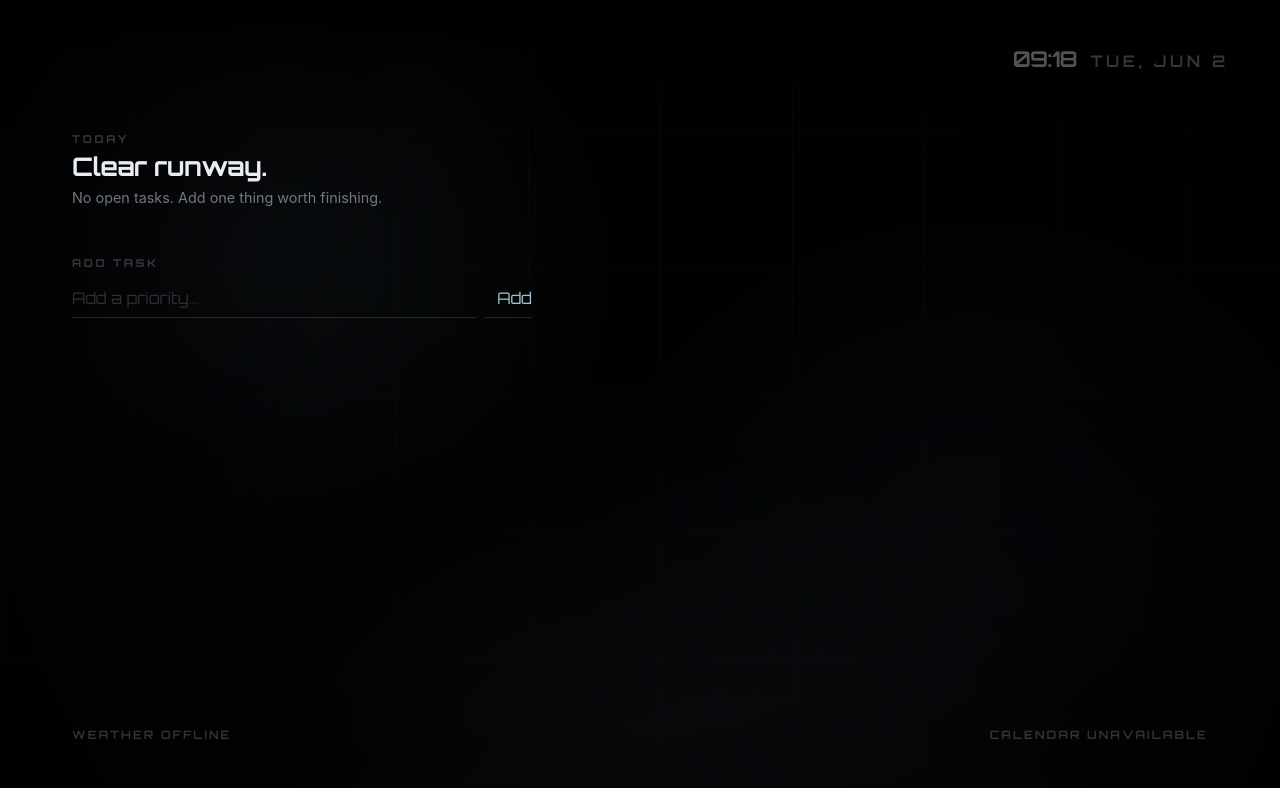
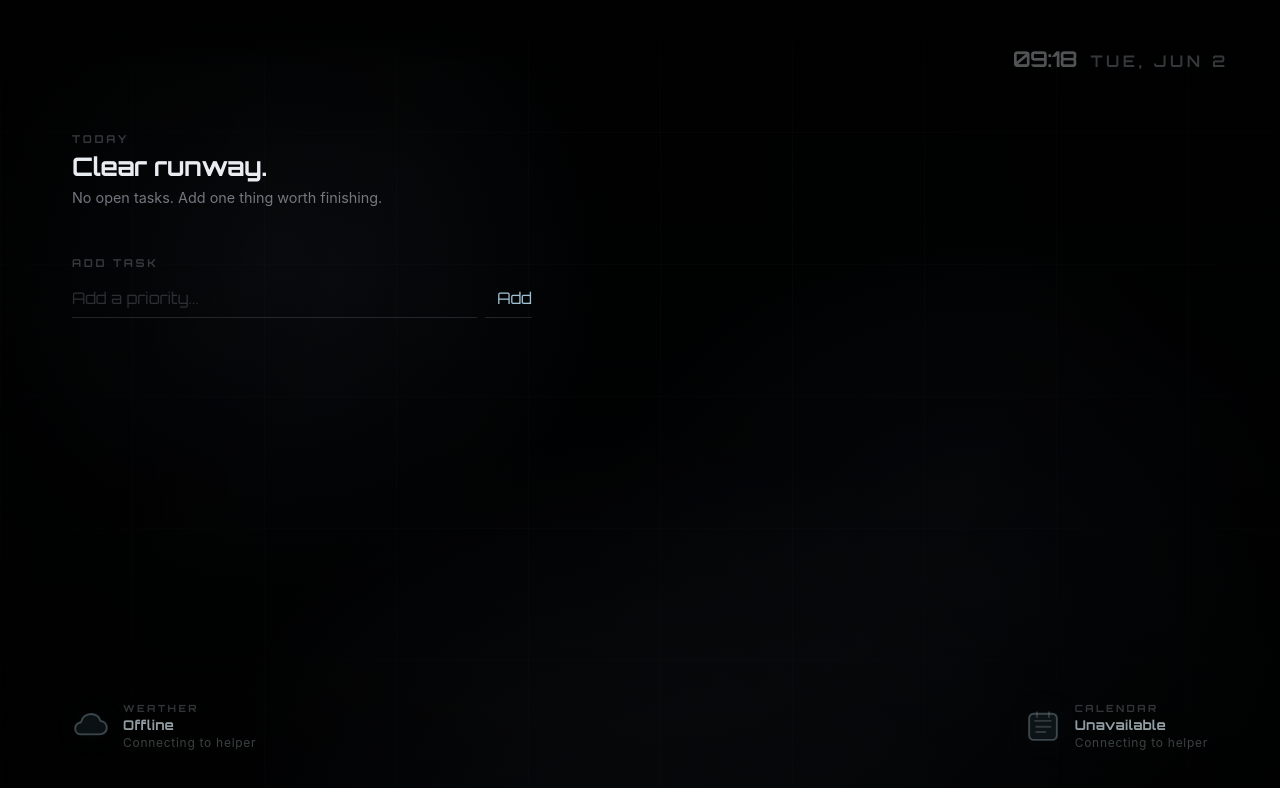
Before and after one commit to damiankovac0-pixel/Custom-BG-MacOS-Plash, a website: page index.html in a window 1280 px wide. Drawn offline with Linux system fonts and the light colour scheme; no server answers.

```diff
--- a/index.html
+++ b/index.html
@@ -5,7 +5,7 @@
     <meta name="viewport" content="width=device-width, initial-scale=1" />
     <meta name="color-scheme" content="dark" />
     <title>CustomBGPlash</title>
-    <link rel="stylesheet" href="styles.css?v=9" />
+    <link rel="stylesheet" href="styles.css?v=11" />
   </head>
   <body class="preboot intro-active">
     <main class="wallpaper" aria-label="Personal time aware macOS wallpaper">
@@ -27,8 +27,29 @@
       </aside>
 
       <aside class="background-signals" aria-label="Weather and calendar signals">
-        <span id="weatherSignal">Weather syncing</span>
-        <span id="calendarSignal">Calendar syncing</span>
+        <section class="signal signal-weather" id="weatherSignal" data-status="syncing" aria-label="Weather">
+          <svg class="signal-icon" viewBox="0 0 48 48" role="img" aria-label="Cloud icon">
+            <path class="icon-glow" d="M16.7 34.6h18.1c5.2 0 9.2-3.6 9.2-8.5 0-4.5-3.4-8.1-7.9-8.5C34.4 12.3 29.7 8.8 24 8.8c-6.4 0-11.6 4.4-12.7 10.4C7 20 4 23.3 4 27.5c0 4.1 3.2 7.1 7.3 7.1h5.4Z" />
+            <path d="M16.7 34.6h18.1c5.2 0 9.2-3.6 9.2-8.5 0-4.5-3.4-8.1-7.9-8.5C34.4 12.3 29.7 8.8 24 8.8c-6.4 0-11.6 4.4-12.7 10.4C7 20 4 23.3 4 27.5c0 4.1 3.2 7.1 7.3 7.1h5.4Z" />
+          </svg>
+          <span class="signal-copy">
+            <span class="signal-label">Weather</span>
+            <strong id="weatherValue">Syncing</strong>
+            <span id="weatherMeta">Waiting for helper</span>
+          </span>
+        </section>
+        <section class="signal signal-calendar" id="calendarSignal" data-status="syncing" aria-label="Calendar">
+          <svg class="signal-icon" viewBox="0 0 48 48" role="img" aria-label="Calendar icon">
+            <path class="icon-glow" d="M12 8.5h24A5.5 5.5 0 0 1 41.5 14v22A5.5 5.5 0 0 1 36 41.5H12A5.5 5.5 0 0 1 6.5 36V14A5.5 5.5 0 0 1 12 8.5Z" />
+            <path d="M12 8.5h24A5.5 5.5 0 0 1 41.5 14v22A5.5 5.5 0 0 1 36 41.5H12A5.5 5.5 0 0 1 6.5 36V14A5.5 5.5 0 0 1 12 8.5Z" />
+            <path d="M14 17.5h20M16.5 6.5v6M31.5 6.5v6M15.5 25h5M22 25h5M28.5 25h5M15.5 31.5h5M22 31.5h5" />
+          </svg>
+          <span class="signal-copy">
+            <span class="signal-label">Calendar</span>
+            <strong id="calendarValue">Syncing</strong>
+            <span id="calendarMeta">Waiting for helper</span>
+          </span>
+        </section>
       </aside>
 
       <section class="dashboard" aria-label="Productivity dashboard">
@@ -50,6 +71,6 @@
       </section>
     </main>
 
-    <script src="script.js?v=9"></script>
+    <script src="script.js?v=11"></script>
   </body>
 </html>
--- a/script.js
+++ b/script.js
@@ -25,6 +25,10 @@ const todoInput = document.querySelector("#todoInput");
 const todoList = document.querySelector("#todoList");
 const weatherSignal = document.querySelector("#weatherSignal");
 const calendarSignal = document.querySelector("#calendarSignal");
+const weatherValue = document.querySelector("#weatherValue");
+const weatherMeta = document.querySelector("#weatherMeta");
+const calendarValue = document.querySelector("#calendarValue");
+const calendarMeta = document.querySelector("#calendarMeta");
 const API_BASE = location.protocol === "file:" ? "http://127.0.0.1:4173" : "";
 
 let introTimers = [];
@@ -96,15 +100,28 @@ function renderSignals() {
   const weather = appState?.today?.weather;
   const calendar = appState?.today?.calendar;
 
-  weatherSignal.textContent = weather?.status === "online"
-    ? `Weather ${weather.label}${weather.location ? `, ${weather.location}` : ""}`
-    : weather?.label || "Weather offline";
-  calendarSignal.textContent = calendar?.status === "online"
-    ? `Calendar ${calendar.label}`
-    : calendar?.label || "Calendar unavailable";
-
   weatherSignal.dataset.status = weather?.status || "offline";
   calendarSignal.dataset.status = calendar?.status || "offline";
+
+  if (weather?.status === "online") {
+    weatherValue.textContent = weather.label;
+    weatherMeta.textContent = [weather.location, weather.highC !== null ? `H ${weather.highC}°` : null, weather.lowC !== null ? `L ${weather.lowC}°` : null]
+      .filter(Boolean)
+      .join(" / ");
+  } else {
+    weatherValue.textContent = weather?.label || "Offline";
+    weatherMeta.textContent = appState ? "Weather sync unavailable" : "Connecting to helper";
+  }
+
+  if (calendar?.status === "online") {
+    calendarValue.textContent = calendar.label;
+    calendarMeta.textContent = calendar.events?.length
+      ? `${calendar.events.length} event${calendar.events.length === 1 ? "" : "s"} loaded`
+      : "Schedule clear";
+  } else {
+    calendarValue.textContent = calendar?.label || "Unavailable";
+    calendarMeta.textContent = appState ? "macOS Calendar permission needed" : "Connecting to helper";
+  }
 }
 
 async function addTodo(text) {
--- a/styles.css
+++ b/styles.css
@@ -148,16 +148,12 @@ body.intro-leaving .intro {
   position: absolute;
   left: 72px;
   right: 72px;
-  bottom: 58px;
+  bottom: 50px;
   z-index: 2;
   display: flex;
   justify-content: space-between;
-  gap: 24px;
-  color: oklch(70% 0.012 255 / 0.32);
-  font-size: clamp(0.66rem, 0.9vw, 0.82rem);
-  font-weight: 650;
-  letter-spacing: 0.18em;
-  text-transform: uppercase;
+  align-items: flex-end;
+  gap: 28px;
   opacity: 0;
   transform: translateY(5px);
   transition:
@@ -170,15 +166,93 @@ body.settled .background-signals {
   transform: translateY(0);
 }
 
-.background-signals span {
-  max-width: min(42vw, 680px);
+.signal {
+  position: relative;
+  display: flex;
+  align-items: center;
+  gap: 13px;
+  min-width: 0;
+  max-width: min(42vw, 560px);
+  color: oklch(70% 0.012 255 / 0.45);
+}
+
+.signal::before {
+  content: "";
+  position: absolute;
+  inset: -12px -16px;
+  border: 1px solid oklch(78% 0.06 220 / 0.08);
+  clip-path: polygon(0 0, calc(100% - 16px) 0, 100% 16px, 100% 100%, 16px 100%, 0 calc(100% - 16px));
+  opacity: 0;
+  transition: opacity 500ms cubic-bezier(0.16, 1, 0.3, 1);
+}
+
+.signal[data-status="online"]::before {
+  opacity: 1;
+}
+
+.signal-icon {
+  flex: 0 0 auto;
+  width: 38px;
+  height: 38px;
+  overflow: visible;
+  fill: none;
+  stroke: currentColor;
+  stroke-width: 2.4;
+  stroke-linecap: round;
+  stroke-linejoin: round;
+  color: oklch(74% 0.04 225 / 0.62);
+  filter: drop-shadow(0 0 14px oklch(78% 0.08 220 / 0.18));
+}
+
+.signal-icon .icon-glow {
+  fill: oklch(78% 0.07 220 / 0.08);
+  stroke: oklch(78% 0.07 220 / 0.16);
+}
+
+.signal-copy {
+  display: grid;
+  min-width: 0;
+  gap: 2px;
+}
+
+.signal-label,
+.signal-copy strong,
+.signal-copy span:last-child {
   overflow: hidden;
   text-overflow: ellipsis;
   white-space: nowrap;
 }
 
-.background-signals [data-status="online"] {
-  color: oklch(76% 0.024 230 / 0.5);
+.signal-label {
+  color: oklch(68% 0.012 255 / 0.34);
+  font-size: 0.62rem;
+  font-weight: 720;
+  letter-spacing: 0.24em;
+  text-transform: uppercase;
+}
+
+.signal-copy strong {
+  color: oklch(88% 0.02 230 / 0.72);
+  font-size: clamp(0.78rem, 1.05vw, 1rem);
+  font-weight: 720;
+  letter-spacing: 0.02em;
+}
+
+.signal-copy span:last-child {
+  color: oklch(72% 0.018 230 / 0.38);
+  font-family: "SF Pro Text", system-ui, sans-serif;
+  font-size: 0.75rem;
+  letter-spacing: 0.06em;
+}
+
+.signal[data-status="online"] .signal-icon {
+  color: oklch(80% 0.075 210 / 0.82);
+  animation: signalBreathe 3400ms cubic-bezier(0.16, 1, 0.3, 1) infinite;
+}
+
+.signal[data-status="offline"] .signal-icon,
+.signal[data-status="syncing"] .signal-icon {
+  color: oklch(58% 0.012 255 / 0.36);
 }
 
 body.settled .dashboard {
@@ -419,4 +493,21 @@ body.preboot .background-stage {
     transform: none;
     transition-property: opacity;
   }
+
+  .signal[data-status="online"] .signal-icon {
+    animation: none;
+  }
 }
+
+@keyframes signalBreathe {
+  0%,
+  100% {
+    opacity: 0.72;
+    transform: translateY(0);
+  }
+
+  50% {
+    opacity: 1;
+    transform: translateY(-1px);
+  }
+}
```
Also changed, not shown: helper/server.mjs (+27 -2 lines).
